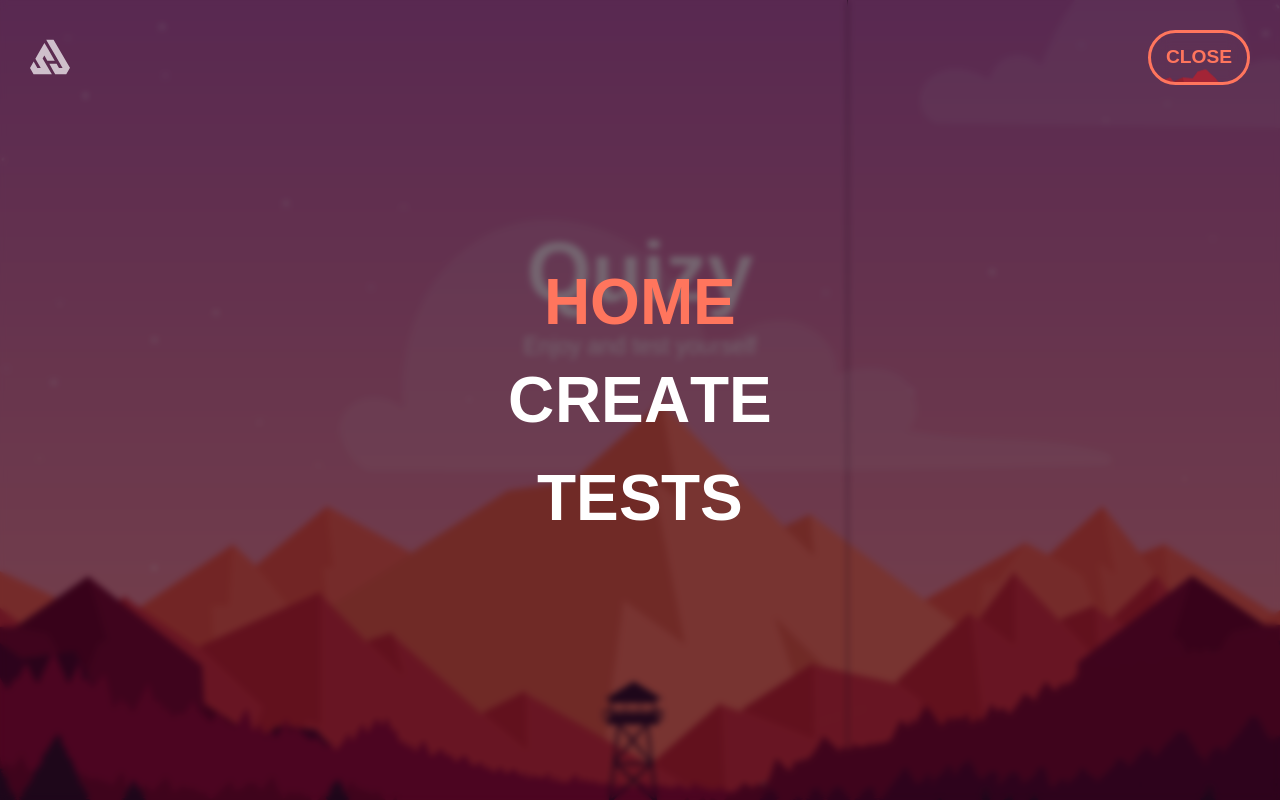
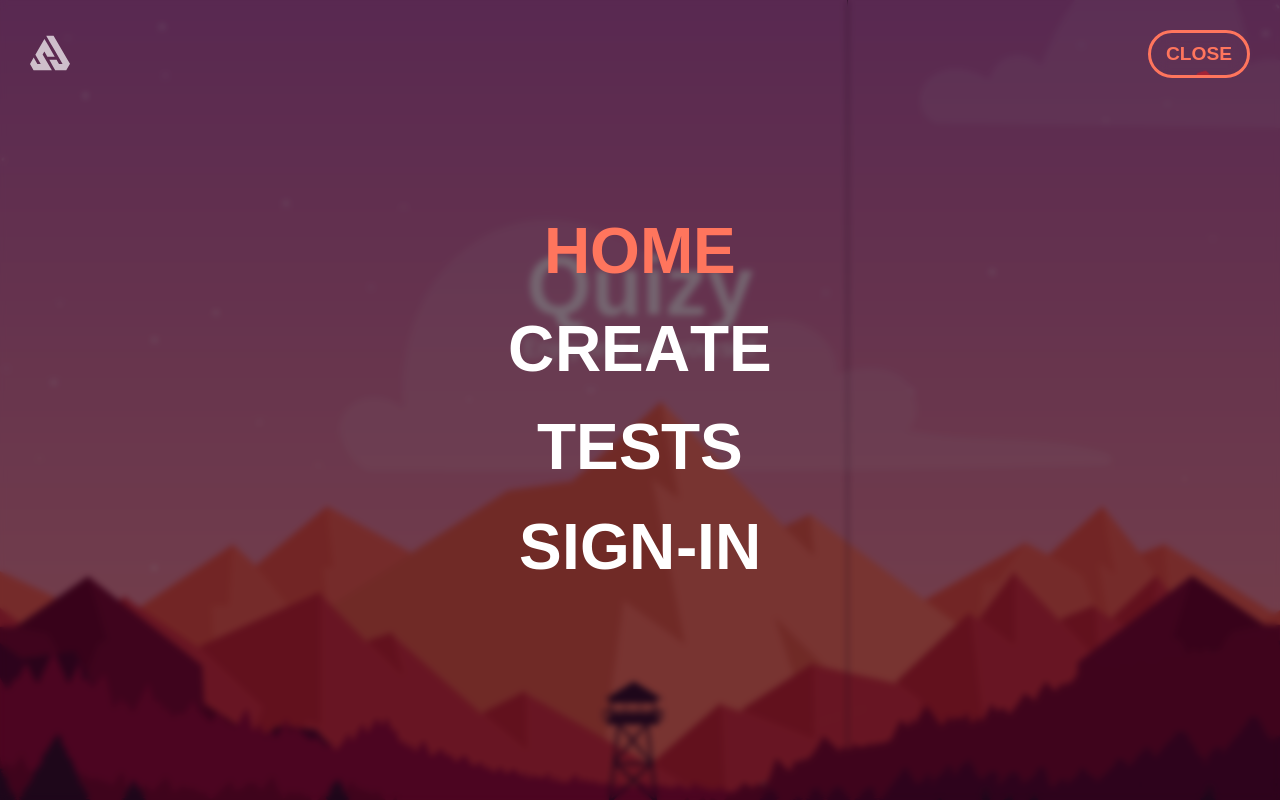
Before and after one commit to simonpine/quizy, a React (Create React App) app: page / in a window 1280 px wide. Both pictures are taken after a click on the button "MENU". Shown: the top 800 px of the page. Built offline with nearby package versions, Linux system fonts and the light colour scheme; no server answers; a web font is replaced by a local one.

Commit message:
The login method was added

```diff
--- a/src/components/navBar.js
+++ b/src/components/navBar.js
@@ -3,7 +3,10 @@ import { useLocation } from 'react-router-dom';
 import logo from '../img/logo1.svg'
 import { useState, useEffect } from "react"
 import { useKey } from "react-use";
-function Navbar({setMenu, menu}) {
+import { auth } from '../firebasecom'
+import { useAuthState } from 'react-firebase-hooks/auth'
+import { GoogleAuthProvider } from "firebase/auth";
+function Navbar({ setMenu, menu }) {
     return (
         <nav>
             <NavLink className='navlinkGeneral' to='/'>
@@ -17,10 +20,18 @@ function Navbar({setMenu, menu}) {
 }
 
 export function Nav() {
+    const [user] = useAuthState(auth)
     const [menu, setMenu] = useState(false)
     const location = useLocation();
-    useKey('Escape', ()=>{setMenu(false)});
-
+    useKey('Escape', () => { setMenu(false) });
+    function signInWithGoogle (){
+        auth.signOut()
+        const provider = new GoogleAuthProvider()
+        auth.signInWithPopup(provider)
+    }
+    useEffect(()=>{
+        console.log(user)
+    }, [user])
     useEffect(() => {
         setMenu(false)
     }, [location]);
@@ -113,6 +124,71 @@ export function Nav() {
                                 }}
                             </NavLink>
                         </li>
+                        {!user ?
+                            <li className="nav-li lastDelay">
+
+                                    <button onClick={signInWithGoogle} className="nav-a">
+                                        <span className="nav-a-letters">
+                                            <span className={`nav-a-letter`}> S</span>
+                                            <span className={`nav-a-letter`}> i</span>
+                                            <span className={`nav-a-letter`}> g</span>
+                                            <span className={`nav-a-letter`}> n</span>
+                                            <span className={`nav-a-letter`}> -</span>
+                                            <span className={`nav-a-letter`}> i</span>
+                                            <span className={`nav-a-letter`}> n</span>
+
+                                        </span>
+                                        <span className="nav-a-stripe nav-a-stripe--yellow"> </span>
+                                        <span className="nav-a-stripe nav-a-stripe--turquoise"> </span>
+                                        <span className="nav-a-stripe nav-a-stripe--purple"> </span>
+                                        <span className="nav-a-letters-top">
+                                            <span className={`nav-a-letter`}> S</span>
+                                            <span className={`nav-a-letter`}> i</span>
+                                            <span className={`nav-a-letter`}> g</span>
+                                            <span className={`nav-a-letter`}> n</span>
+                                            <span className={`nav-a-letter`}> -</span>
+                                            <span className={`nav-a-letter`}> i</span>
+                                            <span className={`nav-a-letter`}> n</span>
+                                        </span>
+                                    </button>
+
+                                {/* </button> */}
+                            </li>
+                            :
+                            <li className="nav-li lastDelay">
+                                <NavLink to='/tests'>
+                                    {({ isActive }) => {
+                                        return (
+                                            <div className="nav-a">
+                                                <span className="nav-a-letters">
+                                                    <span className={`nav-a-letter ${isActive && 'activelink'}`}> S</span>
+                                                    <span className={`nav-a-letter ${isActive && 'activelink'}`}> e</span>
+                                                    <span className={`nav-a-letter ${isActive && 'activelink'}`}> t</span>
+                                                    <span className={`nav-a-letter ${isActive && 'activelink'}`}> t</span>
+                                                    <span className={`nav-a-letter ${isActive && 'activelink'}`}> i</span>
+                                                    <span className={`nav-a-letter ${isActive && 'activelink'}`}> n</span>
+                                                    <span className={`nav-a-letter ${isActive && 'activelink'}`}> g</span>
+                                                    <span className={`nav-a-letter ${isActive && 'activelink'}`}> s</span>
+                                                </span>
+                                                <span className="nav-a-stripe nav-a-stripe--yellow"> </span>
+                                                <span className="nav-a-stripe nav-a-stripe--turquoise"> </span>
+                                                <span className="nav-a-stripe nav-a-stripe--purple"> </span>
+                                                <span className="nav-a-letters-top">
+                                                <span className={`nav-a-letter ${isActive && 'activelink'}`}> S</span>
+                                                    <span className={`nav-a-letter ${isActive && 'activelink'}`}> e</span>
+                                                    <span className={`nav-a-letter ${isActive && 'activelink'}`}> t</span>
+                                                    <span className={`nav-a-letter ${isActive && 'activelink'}`}> t</span>
+                                                    <span className={`nav-a-letter ${isActive && 'activelink'}`}> i</span>
+                                                    <span className={`nav-a-letter ${isActive && 'activelink'}`}> n</span>
+                                                    <span className={`nav-a-letter ${isActive && 'activelink'}`}> g</span>
+                                                    <span className={`nav-a-letter ${isActive && 'activelink'}`}> s</span>
+                                                </span>
+                                            </div>
+                                        )
+                                    }}
+                                </NavLink>
+                            </li>
+                        }
                     </ul>
                 </aside>
             }
--- /dev/null
+++ b/src/firebasecom.js
@@ -0,0 +1,18 @@
+import firebase from 'firebase/compat/app';
+import 'firebase/compat/auth';
+import 'firebase/compat/firestore';
+const firebaseApp = firebase.initializeApp({
+  apiKey: "AIzaSyC6AtVb7hPaEwpTfs0Grf65Ef4Tg2w4ELc",
+  authDomain: "quizy-b1cbf.firebaseapp.com",
+  projectId: "quizy-b1cbf",
+  storageBucket: "quizy-b1cbf.appspot.com",
+  messagingSenderId: "860334105935",
+  appId: "1:860334105935:web:8cb5ba8c38f1d536e7513a",
+  measurementId: "G-ZC12RYP1FW"
+})
+
+const db = firebaseApp.firestore()
+
+const auth = firebase.auth();
+
+export { db, auth }
--- a/src/index.js
+++ b/src/index.js
@@ -2,7 +2,7 @@ import React from 'react';
 import ReactDOM from 'react-dom/client';
 import reportWebVitals from './reportWebVitals';
 
-import '../node_modules/bootstrap/dist/css/bootstrap.min.css'
+// import '../node_modules/bootstrap/dist/css/bootstrap.min.css'
 import './index.scss';
 
 import { ParallaxProvider } from 'react-scroll-parallax';
--- a/src/scss/_buttons.scss
+++ b/src/scss/_buttons.scss
@@ -9,6 +9,13 @@
     font-family: 'Alpino', sans-serif;
     font-weight: 700;
     font-size: 5rem;
+    & button{
+        font-family: 'Alpino', sans-serif;
+        font-weight: 700;
+        font-size: 5rem;
+        align-items: center;
+        text-transform: uppercase;
+    }
 }
 
 .nav-li {
@@ -29,6 +36,9 @@
     display: inline-block;
     position: relative;
     transition: 0.4s linear color;
+    &:hover{
+        cursor: pointer;
+    }
 }
 
 .nav-a-letters {
@@ -157,18 +167,6 @@
     position: relative;
     padding: 0px;
     transition: ease .2s;
-    // &::before{
-    //     transition: ease .3s;
-
-    //     position: absolute;
-    //     content: "";
-    //     height: 6px;
-    //     width: 15px;
-    //     top: 50%;
-    //     transform: translate(0%, -50%);
-    //     left: 0px;
-    //     background-color: map-get($map: $colors, $key: 'deta');
-    // }
     &:after {
         position: absolute;
         left: -10px;
@@ -206,7 +204,5 @@
             rotate: 90deg;
             scale: 2;
         }
-
-        // padding: 0px 15px;
     }
 }
--- a/src/scss/_vars.scss
+++ b/src/scss/_vars.scss
@@ -35,7 +35,15 @@ $colors: (
     }
 }
 
-;
+button{
+    background:none;
+    border: none;
+    &:hover{
+        cursor: pointer;
+    }
+}
+
+
 
 html {
     background-size: 25px 25px;
```
Also changed, not shown: src/firebase.js (deleted, +0 -18 lines). Lines whose indentation alone changed are shown as unchanged.
